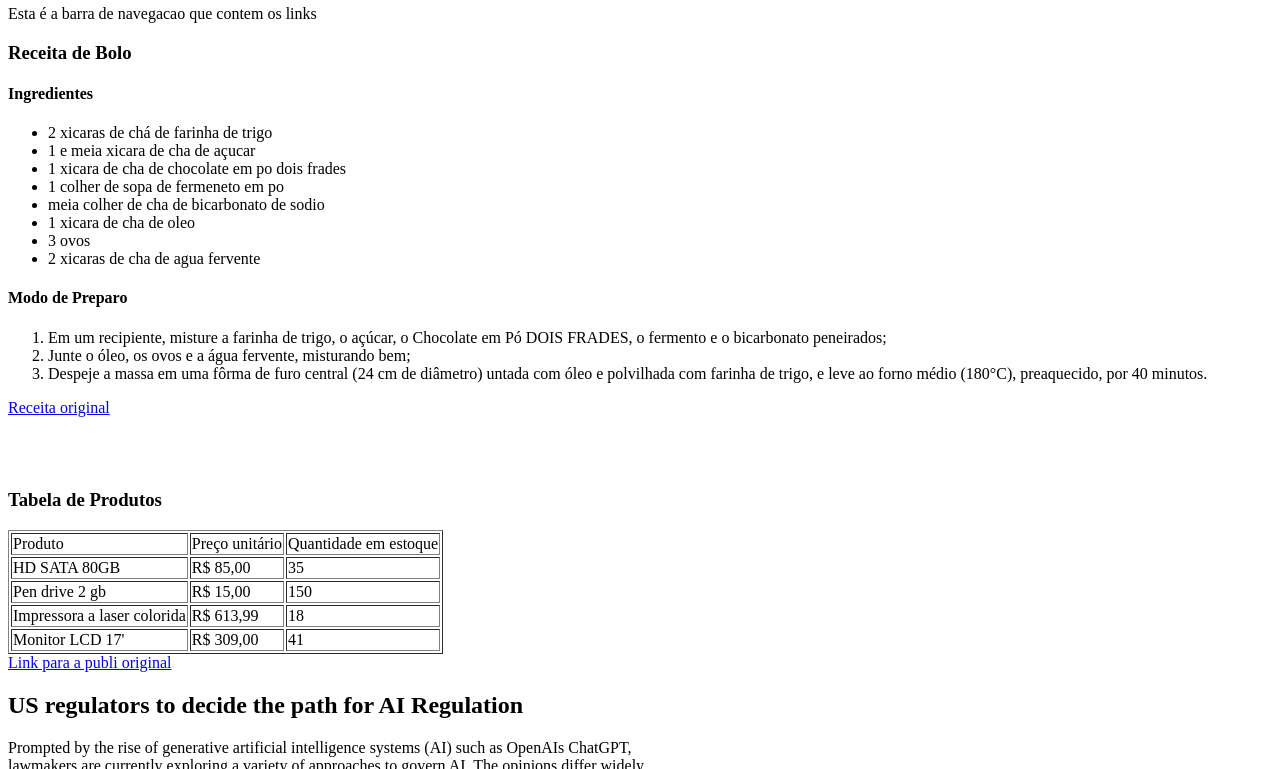
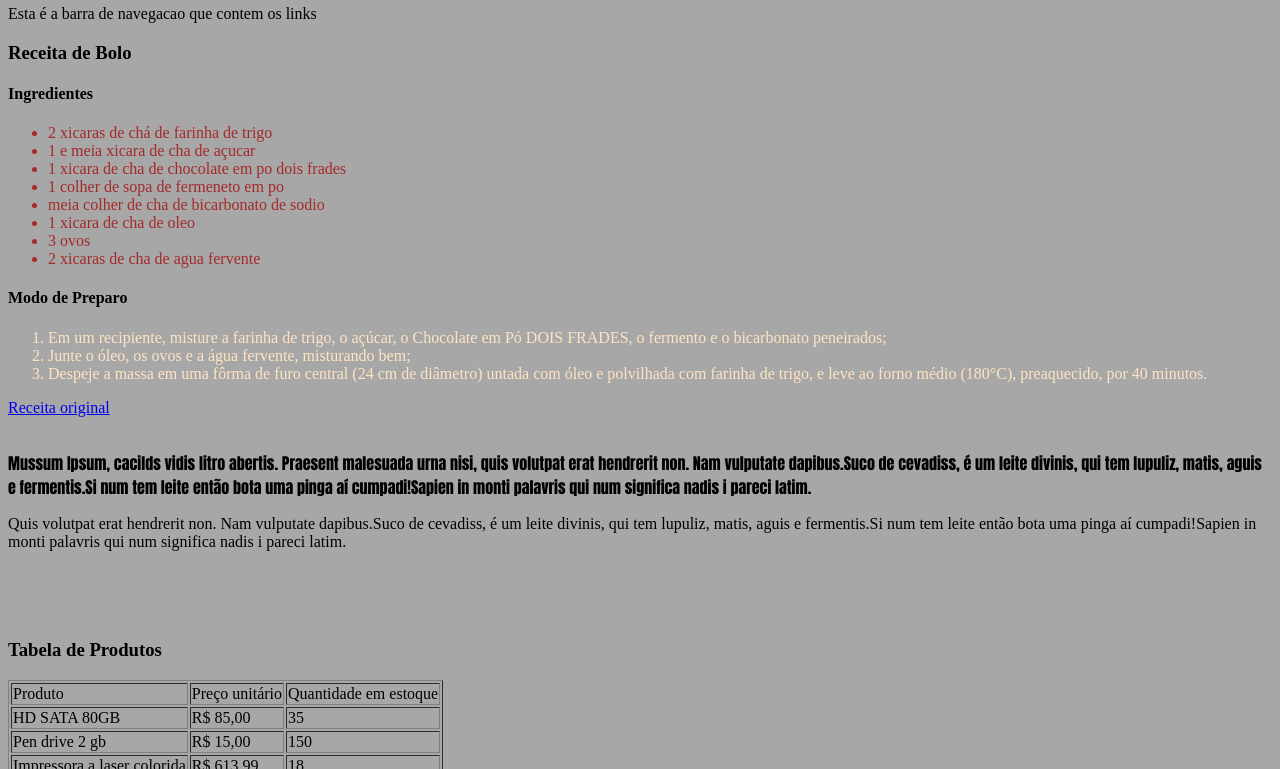
Before and after one commit to brunomussato/ExerciciosCoderHouse, a plain HTML site: page index.html in a window 1280 px wide. Shown: the part 122-891 px from the top of the page. Drawn offline with Linux system fonts and the light colour scheme; grey boxes are pictures that could not be loaded; a script that the page names is missing.

Commit message:
primeirocss

```diff
--- a/index.html
+++ b/index.html
@@ -7,7 +7,7 @@
     <meta name='viewport' content='width=device-width, initial-scale=1'>
     <meta name="description" content="Este site é destinado a exercitar conteúdos aprendidos no curso da CoderHouse">
     <meta name="keywords" content="coderhouse, coder, exercicios de front end">
-    <link rel='stylesheet' type='text/css' media='screen' href='main.css'>
+    <link rel='stylesheet' type='text/css' media='screen' href='primeiro.css'>
     <script src='main.js'></script>
 </head>
 <body>
@@ -27,7 +27,7 @@
 
             <h3>Receita de Bolo</h3>
             <h4>Ingredientes</h4>
-            <ul>
+            <ul id="lista1">
               <li>2 xicaras de chá de farinha de trigo</li>
               <li>1 e meia xicara de cha de açucar</li>
               <li>1 xicara de cha de chocolate em po dois frades</li>
@@ -38,7 +38,7 @@
               <li>2 xicaras de cha de agua fervente</li>
             </ul>
             <h4>Modo de Preparo</h4>
-            <ol>
+            <ol id="lista2">
               <li>Em um recipiente, misture a farinha de trigo, o açúcar, o Chocolate em Pó DOIS FRADES, o fermento e o bicarbonato peneirados;</li>
               <li>Junte o óleo, os ovos e a água fervente, misturando bem;</li>
               <li>Despeje a massa em uma fôrma de furo central (24 cm de diâmetro) untada com óleo e polvilhada com farinha de trigo, e leve ao forno médio (180°C), preaquecido, por 40 minutos.</li>
@@ -48,6 +48,13 @@
 
     </section>
 
+    <br>
+    <p class="desafio1">
+        Mussum Ipsum, cacilds vidis litro abertis. Praesent malesuada urna nisi, quis volutpat erat hendrerit non. Nam vulputate dapibus.Suco de cevadiss, é um leite divinis, qui tem lupuliz, matis, aguis e fermentis.Si num tem leite então bota uma pinga aí cumpadi!Sapien in monti palavris qui num significa nadis i pareci latim.
+    </p>
+    <p class="desafio2">
+        Quis volutpat erat hendrerit non. Nam vulputate dapibus.Suco de cevadiss, é um leite divinis, qui tem lupuliz, matis, aguis e fermentis.Si num tem leite então bota uma pinga aí cumpadi!Sapien in monti palavris qui num significa nadis i pareci latim.
+    </p>
     <br><br><br>
 
     <section>
--- /dev/null
+++ b/primeiro.css
@@ -0,0 +1,19 @@
+*{
+    background-color:#a7a7a7;
+}
+
+#lista1{
+
+    color: brown;
+}
+
+#lista2{
+
+    color: bisque;
+}
+
+.desafio1{
+
+    font-family: Impact, Haettenschweiler, 'Arial Narrow Bold', sans-serif;
+
+}
```
